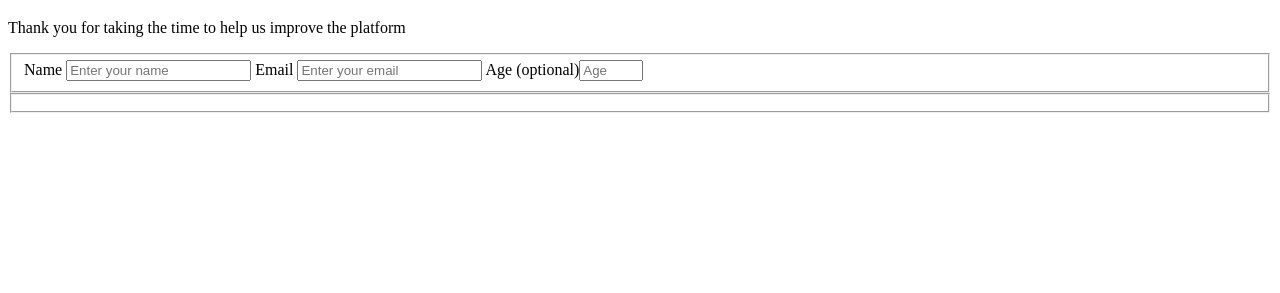
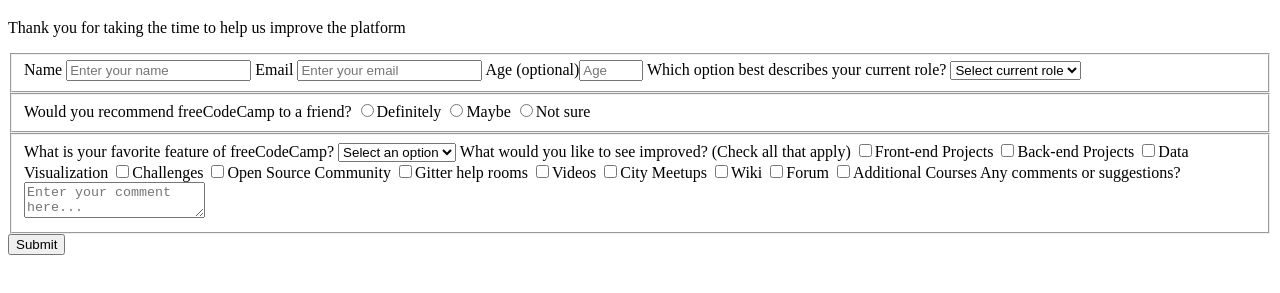
Before and after one commit to CiraAp13/FCC-BuildASurveyForm, a plain HTML site: page index.html in a window 1280 px wide. Shown: the part 61-354 px from the top of the page. Drawn offline with Linux system fonts and the light colour scheme.

Commit message:
finish HTML

```diff
--- a/index.html
+++ b/index.html
@@ -8,7 +8,7 @@
   <body>
     <h1 id="title">freeCodeCamp Survey Form</h1>
     <p id="description">Thank you for taking the time to help us improve the platform</p>
-    <form id="survey-form">
+    <form id="survey-form" method="post" action='https://register-demo.freecodecamp.org'>
       <fieldset>
         <label for="name-label">Name
           <input id="name" type="text" placeholder="Enter your name" required></input>
@@ -16,11 +16,60 @@
         <label for="email">Email
           <input id="email-label" type="email" placeholder="Enter your email" required></input>
         </label>
-        <label for="umber">Age <span>(optional)</span><input id="number-label" type="number" min="13" max="120" placeholder="Age" required></input>
+        <label for="number">Age <span>(optional)</span><input id="number-label" type="number" min="13" max="120" placeholder="Age" required></input>
+        </label>
+        <label for="dropdown">Which option best describes your current role?
+          <select id="dropdown">
+            <option value="">Select current role</option>
+            <option value="1">Student</option>
+            <option value="2">Full time job</option>
+            <option value="3">Full time learner</option>
+            <option value="4">Prefer not to say</option>
+            <option value="5">Other</option>
+          </select>
         </label>
       </fieldset>
 
-      <fieldset></fieldset>
+      <fieldset>Would you recommend freeCodeCamp to a friend?
+        <label for="definitely">
+          <input id="definitely" name="choices" type="radio" value="definitely">Definitely
+        </label>
+        <label for="maybe">
+          <input id="maybe" name="choices" type="radio" value="maybe">Maybe
+        </label>
+        <label for="not-sure">
+          <input id="not-sure" name="choices" type="radio" value="not-sure">Not sure
+        </label>
+      </fieldset>
+
+      <fieldset>
+        <label for="fav-feature">What is your favorite feature of freeCodeCamp?
+          <select id="fav-feature">
+            <option value="">Select an option<option>
+            <option value="1">Challanges</option>
+            <option value="2">Projects</option>
+            <option value="3">Community</option>
+            <option value="4">Open source</option>
+          </select>
+        </label>
+        <label for="check-box">What would you like to see improved? <span>(Check all that apply)<span>
+          <input type="checkbox" value="Front-end Projects">Front-end Projects
+          <input type="checkbox" value="Back-end Projects">Back-end Projects
+          <input type="checkbox" value="Data Visualization">Data Visualization
+          <input type="checkbox" value="Challenges">Challenges
+          <input type="checkbox" value="Open Source Community">Open Source Community
+          <input type="checkbox" value="Gitter help rooms">Gitter help rooms
+          <input type="checkbox" value="Videos">Videos
+          <input type="checkbox" value="City Meetups">City Meetups
+          <input type="checkbox" value="Wiki">Wiki
+          <input type="checkbox" value="Forum">Forum
+          <input type="checkbox" value="Additional Courses">Additional Courses
+        </label>
+        <label for="comments">Any comments or suggestions?
+          <textarea id="comments" placeholder="Enter your comment here..."></textarea>
+        </label>
+      </fieldset>
+      <input id="submit" type="submit" value="Submit">
     </form>
   </body>
 </html>
```
